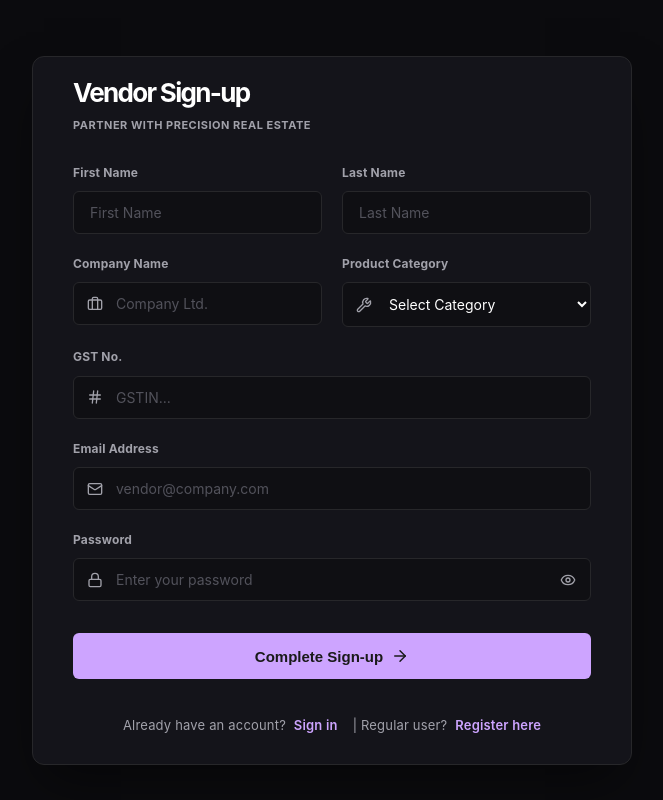
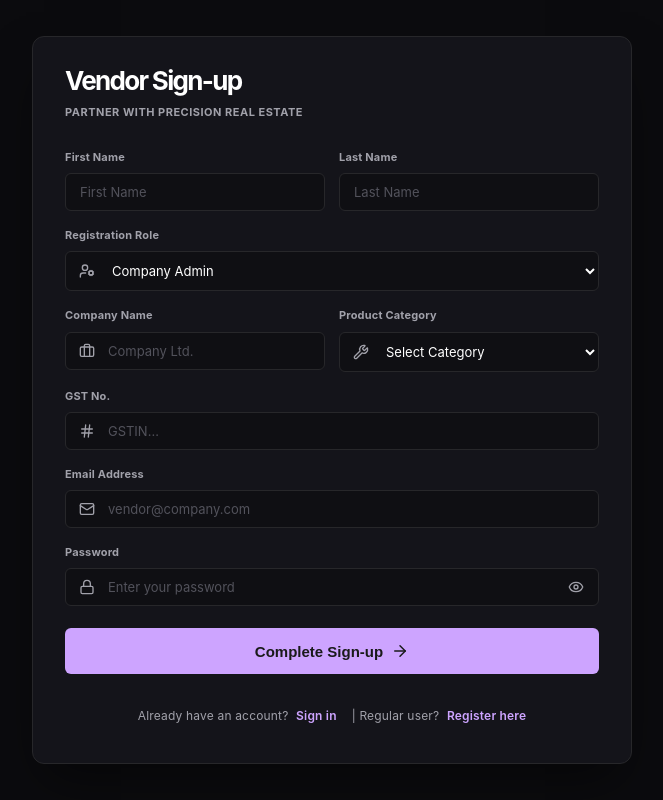
Before and after one commit to Harshil000/odooXksvXfinal, a React app in the folder Frontend/: page /register in a window 1280 px wide. Both pictures are taken after a click on the button "BECOME A VENDOR". Shown: the whole page, without its empty margins (308-971 px from the left). Built offline with nearby package versions, Linux system fonts and the light colour scheme; no server answers; the HTML template or start-up script is replaced by a standard one.

Commit message:
role based register UI changes

```diff
--- a/Frontend/src/features/auth/hook/useAuth.js
+++ b/Frontend/src/features/auth/hook/useAuth.js
@@ -1,6 +1,6 @@
 import { useContext } from "react";
 import { AuthContext } from "../auth.context";
-import { register, login, logout } from "../services/auth.api";
+import { register, login, logout, vendorRegister } from "../services/auth.api";
 import { toast } from "react-toastify";
 import { useNavigate } from "react-router";
 import { decodeToken } from "../utils/token.util";
@@ -113,7 +113,41 @@
     }
   }
 
-  return { RegisterUser, LoginUser, LogoutUser, user };
+  async function VendorRegisterUser(payload) {
+    try {
+      setLoading(true);
+
+      const response = await vendorRegister(payload);
+      console.log("✅ Vendor Registration Response:", response);
+      setUser(response.user);
+
+      // Decode token
+      const token = getTokenFromCookie();
+      if (token) {
+        const decoded = decodeToken(token);
+        if (decoded?.company_id) {
+          console.log("✅ Registered - Company ID:", decoded.company_id);
+        }
+      }
+
+      navigate("/");
+    } catch (error) {
+      if (Array.isArray(error?.errors)) {
+        error.errors.forEach((item) => {
+          if (item?.msg) {
+            toast.error(item.msg);
+          }
+        });
+      } else {
+        toast.error(error?.message || "Vendor Registration failed");
+      }
+      setLoading(false);
+    } finally {
+      setLoading(false);
+    }
+  }
+
+  return { RegisterUser, VendorRegisterUser, LoginUser, LogoutUser, user };
 }
 
 export default useAuth;
--- a/Frontend/src/features/auth/pages/Register.jsx
+++ b/Frontend/src/features/auth/pages/Register.jsx
@@ -14,7 +14,6 @@
         lastName: "",
         email: "",
         password: "",
-        industry: ""
     });
 
     const { RegisterUser } = useAuth();
@@ -35,7 +34,7 @@
                 </div>
 
                 <form onSubmit={handleSubmit}>
-                    <div style={{ display: 'flex', gap: '20px', width: '100%' }}>
+                    <div className="form-row">
                         <div className="form-group" style={{ flex: 1 }}>
                             <div className="label-row"><label>First Name</label></div>
                             <div className="input-wrapper no-icon">
@@ -58,18 +57,10 @@
                         </div>
                     </div>
 
-                    <div style={{ display: 'flex', gap: '20px', width: '100%' }}>
+                    <div className="form-row">
                         <div className="form-group" style={{ flex: 1 }}>
                             <div className="label-row"><label>Password</label></div>
                             <PasswordField onChange={handleChange} />
-                        </div>
-                    </div>
-
-                    <div className="form-group">
-                        <div className="label-row"><label>Industry / Equipment Category Interests</label></div>
-                        <div className="input-wrapper">
-                            <div className="input-icon"><Wrench size={16} /></div>
-                            <input onChange={handleChange} type="text" name="industry" placeholder="e.g. Earthmoving, Aerial Lifts, Power Gen" />
                         </div>
                     </div>
 
--- a/Frontend/src/features/auth/pages/VendorRegister.jsx
+++ b/Frontend/src/features/auth/pages/VendorRegister.jsx
@@ -3,28 +3,48 @@
 import { ToastContainer } from 'react-toastify';
 import useAuth from "../hook/useAuth"
 import PasswordField from "../components/PasswordField"
-import { Mail, Briefcase, Hash, Wrench, ArrowRight } from "lucide-react"
+import { Mail, Briefcase, Hash, Wrench, ArrowRight, UserCog } from "lucide-react"
 import "../styles/login.scss"
 
 const VendorRegister = () => {
     const { formValues, handleChange } = useForm({
         firstName: "",
         lastName: "",
+        role: "ADMIN",
         companyName: "",
         productCategory: "",
         gstNo: "",
+        companyUuid: "",
         email: "",
         password: ""
     });
 
-    const { VendorRegisterUser } = useAuth(); // Assume it exists or will be added
+    const { VendorRegisterUser } = useAuth(); // We'll assume it exists or will be added
 
     const handleSubmit = (e) => {
         e.preventDefault();
+
+        // Filter payload based on role
+        const payload = {
+            firstName: formValues.firstName,
+            lastName: formValues.lastName,
+            email: formValues.email,
+            password: formValues.password,
+            role: formValues.role,
+        };
+
+        if (formValues.role === "ADMIN") {
+            payload.companyName = formValues.companyName;
+            payload.productCategory = formValues.productCategory;
+            payload.gstNo = formValues.gstNo;
+        } else if (formValues.role === "STAFF") {
+            payload.companyUuid = formValues.companyUuid;
+        }
+
         if (VendorRegisterUser) {
-            VendorRegisterUser(formValues);
+            VendorRegisterUser(payload);
         } else {
-            console.log("Vendor Register:", formValues);
+            console.log("Vendor Register:", payload);
         }
     }
 
@@ -38,7 +58,7 @@
                 </div>
 
                 <form onSubmit={handleSubmit}>
-                    <div style={{ display: 'flex', gap: '20px', width: '100%' }}>
+                    <div className="form-row">
                         <div className="form-group" style={{ flex: 1 }}>
                             <div className="label-row"><label>First Name</label></div>
                             <div className="input-wrapper no-icon">
@@ -53,7 +73,20 @@
                         </div>
                     </div>
 
-                    <div style={{ display: 'flex', gap: '20px', width: '100%' }}>
+                    <div className="form-group">
+                        <div className="label-row"><label>Registration Role</label></div>
+                        <div className="input-wrapper">
+                            <div className="input-icon"><UserCog size={16} /></div>
+                            <select required onChange={handleChange} name="role" value={formValues.role}>
+                                <option value="ADMIN">Company Admin</option>
+                                <option value="STAFF">Company Staff</option>
+                            </select>
+                        </div>
+                    </div>
+
+                    {formValues.role === "ADMIN" && (
+                        <>
+                            <div className="form-row">
                                 <div className="form-group" style={{ flex: 1 }}>
                                     <div className="label-row"><label>Company Name</label></div>
                                     <div className="input-wrapper">
@@ -83,6 +116,18 @@
                                     <input required onChange={handleChange} type="text" name="gstNo" placeholder="GSTIN..." />
                                 </div>
                             </div>
+                        </>
+                    )}
+
+                    {formValues.role === "STAFF" && (
+                        <div className="form-group">
+                            <div className="label-row"><label>Company ID (UUID)</label></div>
+                            <div className="input-wrapper">
+                                <div className="input-icon"><Briefcase size={16} /></div>
+                                <input required onChange={handleChange} type="text" name="companyUuid" placeholder="Enter Company UUID" />
+                            </div>
+                        </div>
+                    )}
 
                     <div className="form-group">
                         <div className="label-row"><label>Email Address</label></div>
--- a/Frontend/src/features/auth/styles/login.scss
+++ b/Frontend/src/features/auth/styles/login.scss
@@ -58,25 +58,36 @@
 }
 
 .login-register-page {
-    display: flex;
     @include flex-col-center();
     justify-content: center;
     min-height: 100vh;
-    gap: 1.5rem;
     background: var(--auth-bg);
     color: var(--text-primary);
+    padding: 8px;
+    overflow: hidden;
 
     .containerCard {
         @include flex-col-center();
         width: 100%;
         max-width: 480px;
         background-color: var(--bg-secondary);
-        // padding: 40px;
-        padding: 20px 40px;
+        padding: 28px 32px;
         border-radius: var(--radius-lg);
         border: 1px solid var(--border);
         box-shadow: var(--shadow-lg);
-        gap: 28px;
+        gap: 24px;
+        overflow-y: scroll;
+        -ms-overflow-style: none;  /* IE and Edge */
+        scrollbar-width: none;  /* Firefox */
+
+        &::-webkit-scrollbar {
+            display: none; /* Chrome, Safari and Opera */
+        }
+
+        @media (max-width: 600px) {
+            padding: 20px 24px;
+            gap: 16px;
+        }
 
         .header-content {
             width: 100%;
@@ -104,13 +115,24 @@
         form {
             display: flex;
             flex-direction: column;
-            gap: 20px;
+            gap: 14px; /* Reduced from 20px to fit without scrollbar */
             width: 100%;
+
+            .form-row {
+                display: flex;
+                gap: 14px;
+                width: 100%;
+
+                @media (max-width: 600px) {
+                    flex-direction: column;
+                    gap: 14px;
+                }
+            }
 
             .form-group {
                 display: flex;
                 flex-direction: column;
-                gap: 8px;
+                gap: 6px; /* Reduced from 8px */
                 text-align: left;
                 width: 100%;
 
@@ -120,13 +142,13 @@
                     align-items: center;
 
                     label {
-                        font-size: 12px;
+                        font-size: 11px; /* Reduced from 12px */
                         font-weight: 700;
                         color: var(--text-secondary);
                     }
 
                     .forgot-password {
-                        font-size: 12px;
+                        font-size: 11px;
                         color: var(--accent);
                         text-decoration: none;
                         font-weight: 600;
@@ -157,14 +179,13 @@
                 select,
                 textarea {
                     width: 100%;
-                    padding: 12px 16px 12px 42px;
-                    /* padding-left accounts for icon */
+                    padding: 10px 14px 10px 42px; /* Reduced vertical padding */
                     border: 1px solid var(--border);
                     color: var(--text-primary);
                     border-radius: var(--radius);
                     background-color: var(--bg-accent);
                     font-family: var(--sans);
-                    font-size: 14px;
+                    font-size: 13px; /* Reduced from 14px */
                     transition: all 0.2s ease;
                     box-sizing: border-box;
 
@@ -179,11 +200,11 @@
                 }
 
                 &.no-icon input {
-                    padding-left: 16px;
+                    padding-left: 14px; /* Reduced from 16px */
                 }
 
                 &.no-icon select {
-                    padding-left: 16px;
+                    padding-left: 14px; /* Reduced from 16px */
                 }
 
                 .password-toggle {
@@ -210,7 +231,7 @@
             .submit-button {
                 width: 100%;
                 @include button();
-                margin-top: 12px;
+                margin-top: 8px; /* Reduced from 12px */
             }
 
             .secondary-button {
@@ -229,7 +250,7 @@
 
             span {
                 color: var(--text-secondary);
-                font-size: 13px;
+                font-size: 12px; /* Reduced from 13px */
                 font-family: var(--sans);
 
                 a {
```
Lines whose indentation alone changed are shown as unchanged.
